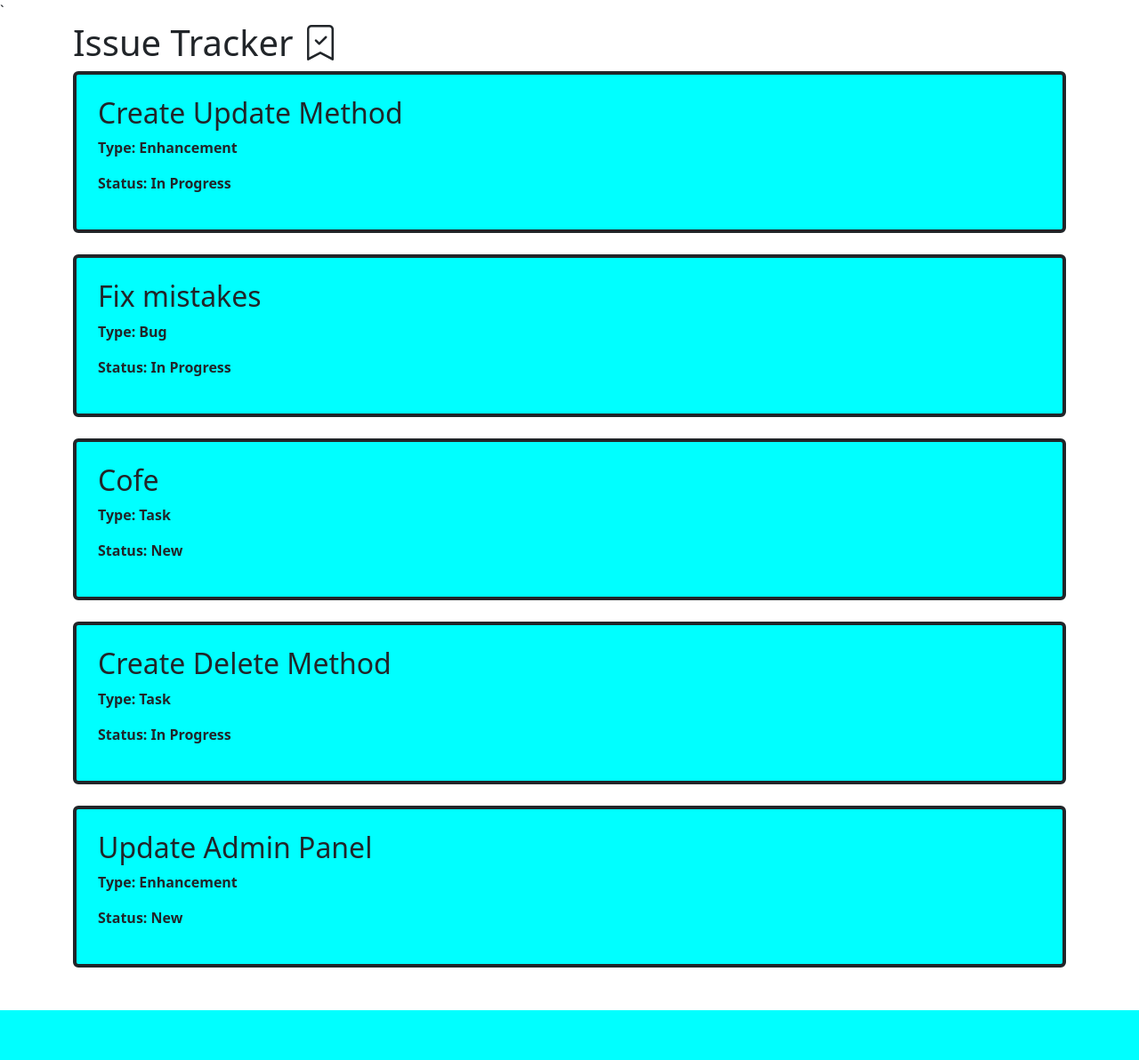
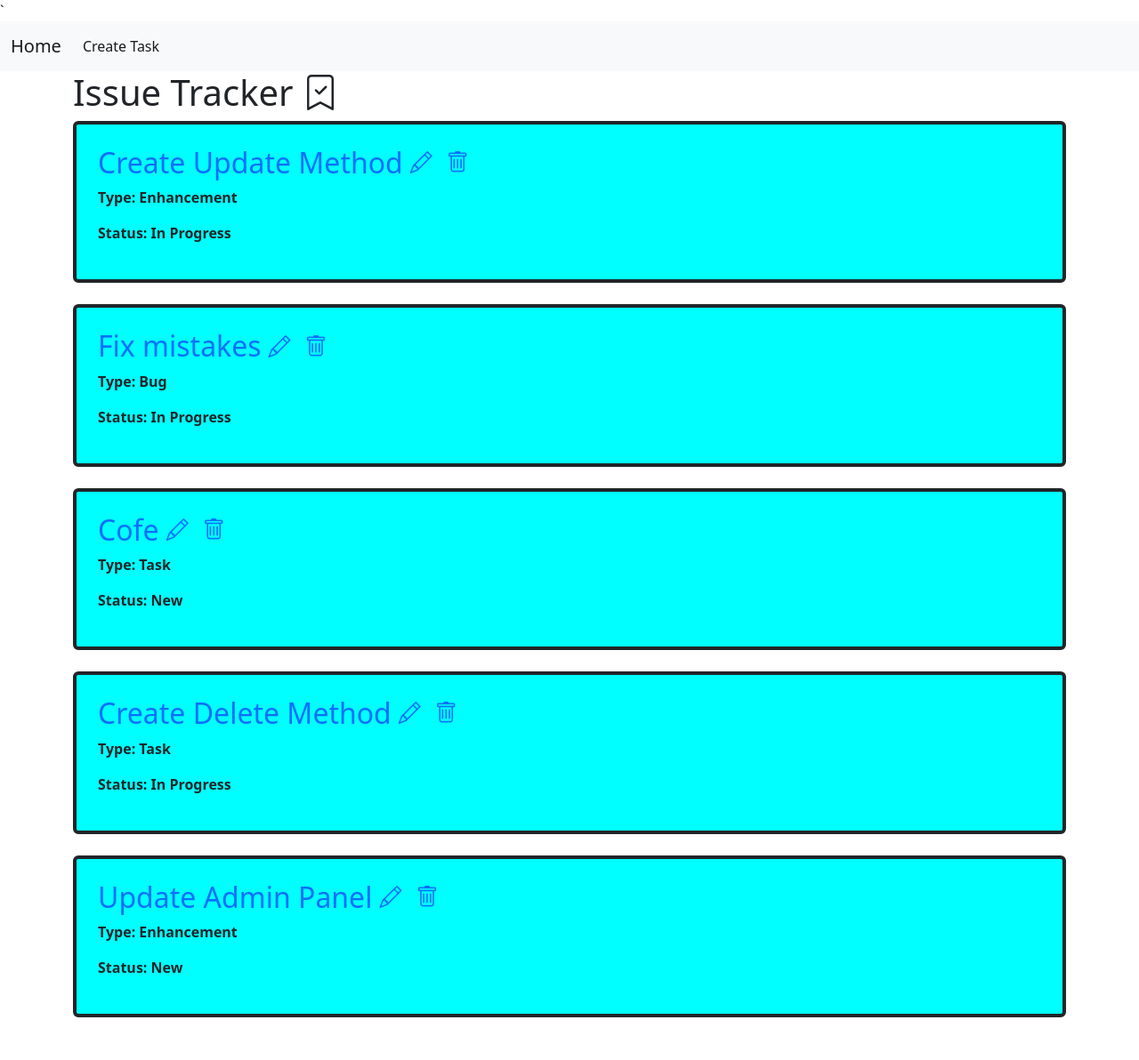
Before and after one commit to Bandeguras/issue-tracker, a Django app: page / in a window 1280 px wide. Shown: the whole page at 89% size. Before the commit the page ends 1136 px from the top, so only its background shows below. Run offline with Django 4.2, Linux system fonts and the light colour scheme; data comes from the database, SQL or seed files in the repository.

Commit message:
add navbar and fix mistakes

```diff
--- a/source/webapp/templates/base.html
+++ b/source/webapp/templates/base.html
@@ -13,10 +13,24 @@
 </head>
 <body>
 
+<nav class="navbar navbar-expand-lg bg-light">
+  <div class="container-fluid">
+    <a class="navbar-brand" href="{% url 'index' %}">Home</a>
+    <button class="navbar-toggler" type="button" data-bs-toggle="collapse" data-bs-target="#navbarSupportedContent" aria-controls="navbarSupportedContent" aria-expanded="false" aria-label="Toggle navigation">
+      <span class="navbar-toggler-icon"></span>
+    </button>
+    <div class="collapse navbar-collapse" id="navbarSupportedContent">
+      <ul class="navbar-nav me-auto mb-2 mb-lg-0">
+      {% block nav %}
+      {% endblock %}
+      </ul>
+    </div>
+  </div>
+</nav>
+
 <div class="container ">
 {% block content %}
 {% endblock %}
-
 </div>
 
 <!-- JavaScript Bundle with Popper -->
--- a/source/webapp/templates/index.html
+++ b/source/webapp/templates/index.html
@@ -1,13 +1,21 @@
 {% extends 'base.html' %}
+{% block nav %}
+    <li class="nav-item">
+          <a class="nav-link active" href="{% url 'create' %}">Create Task</a>
+    </li>
+{% endblock %}
+
 {% block content %}
 <h1>Issue Tracker <i class="bi bi-bookmark-check"></i></h1>
 
     {% for task in tasks %}
             <div class="border border-4 border-dark rounded p-4 " style="background-color: aqua">
             <div class="d-flex">
-                <h2>{{ task.summary }} </h2>
+                <h2><a href="{% url 'task' task.pk %}" style="text-decoration: none">{{ task.summary }} </a></h2>
+                <a href="{% url "update" task.pk%}"><i class="bi bi-pencil mx-2" style="font-size:25px"></i></a>
+                <a href="{% url "delete" task.pk %}"><i class="bi bi-trash mx-2" style="font-size:25px"></i></a>
             </div>
-            <p style="font-weight: bold">Type: {{ task.type.name  }}</p>
+            <p style="font-weight: bold ">Type: {{ task.type.name  }}</p>
             <p style="font-weight: bold">Status: {{ task.status.name }}</p>
             </div><br/>
     {% endfor %}<br/>
--- a/source/webapp/views.py
+++ b/source/webapp/views.py
@@ -11,9 +11,13 @@ from webapp.form import TaskForm
 class IndexViews(View):
     def get(self, request, *args, **kwargs):
         tasks = Task.objects.all()
-        context = {
-            'tasks': tasks,
-        }
+        search_task = self.request.GET.get('search')
+        print(search_task)
+        if search_task:
+            tasks = Task.objects.all().filter(summary=search_task)
+            context = {'task': tasks}
+            return render(request, 'index.html', context)
+        context = {'tasks': tasks}
         return render(request, 'index.html', context)
 
 
```
